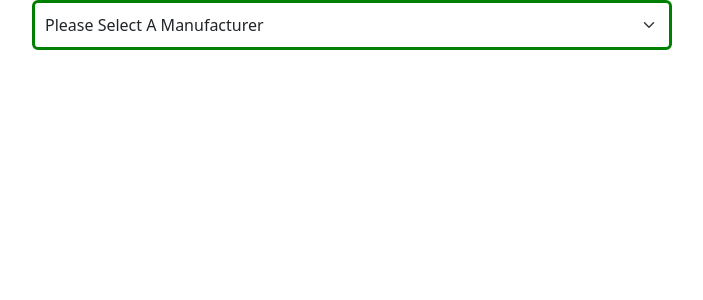
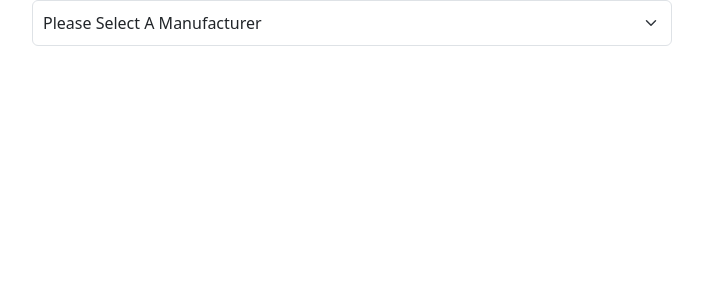
Before and after one commit to wagnerb3/Cars, a React (Create React App) app: page / in a window 1280 px wide. Shown: the top 300 px of the page, without its empty margins (288-991 px from the left). Built offline with nearby package versions, Linux system fonts and the light colour scheme.

Commit message:
removed border

```diff
--- a/src/index.css
+++ b/src/index.css
@@ -2,7 +2,6 @@
   margin: auto;
   width: 50%;
   padding: 10px;
-  border: solid green 3px;
 
   .block {
     text-align: center;
```
